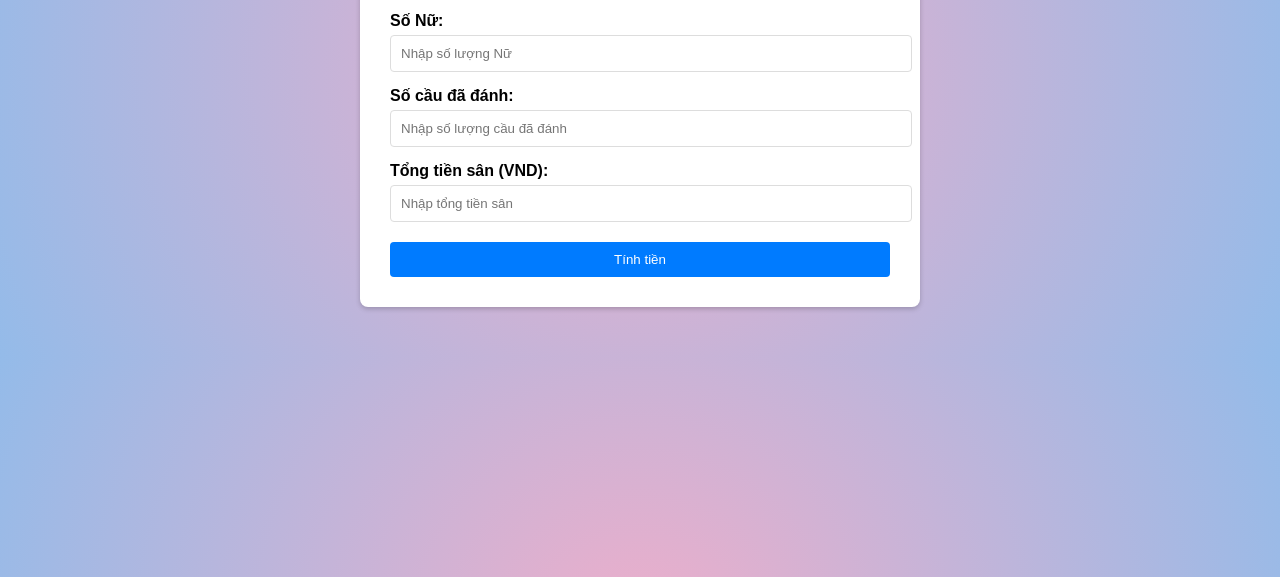
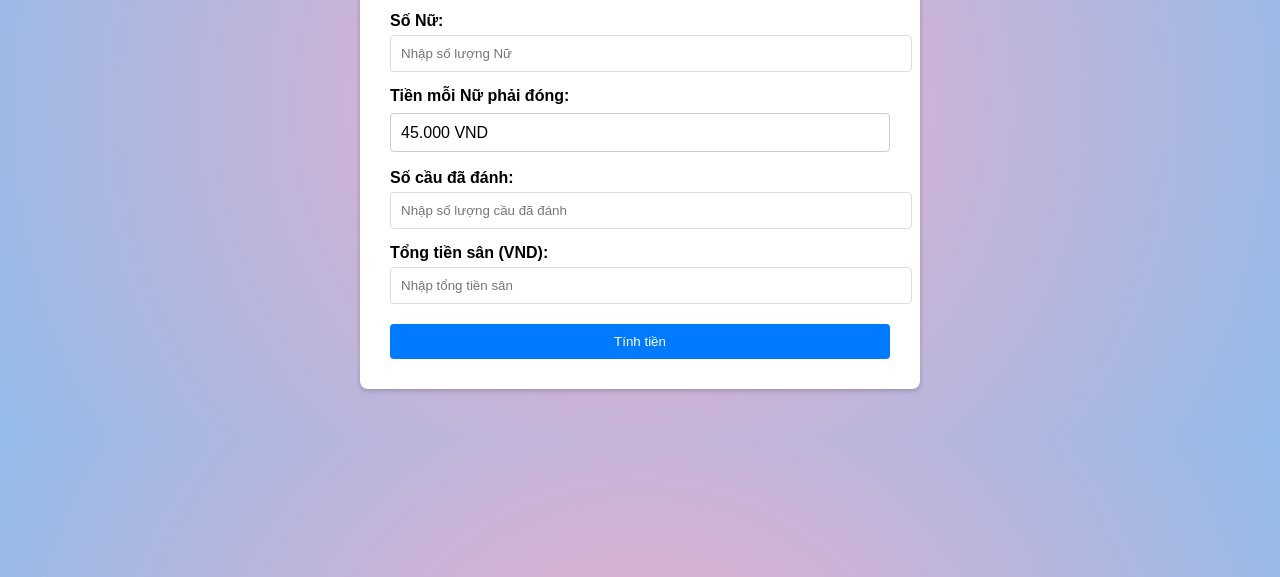
Before and after one commit to dieo20011/badminton_caculator, a plain HTML site: page index.html in a window 1280 px wide. Shown: the part 223-800 px from the top of the page. Drawn offline with Linux system fonts and the light colour scheme.

Commit message:
New version with dropdown for woman fee

```diff
--- a/index.html
+++ b/index.html
@@ -15,11 +15,19 @@
         <label for="numWomen">Số Nữ:</label>
         <input type="number" id="numWomen" placeholder="Nhập số lượng Nữ" min="0">
 
+        <label for="womanFee">Tiền mỗi Nữ phải đóng:</label>
+        <select id="womanFee" class="custom-select">
+            <option value="45000">45.000 VND</option>
+            <option value="50000">50.000 VND</option>
+        </select>
+
+
         <label for="numShuttles">Số cầu đã đánh:</label>
         <input type="number" id="numShuttles" placeholder="Nhập số lượng cầu đã đánh" min="0">
 
         <label for="courtFee">Tổng tiền sân (VND):</label>
         <input type="number" id="courtFee" placeholder="Nhập tổng tiền sân" min="0">
+
 
         <button onclick="calculateFees()">Tính tiền</button>
 
--- a/scripts.js
+++ b/scripts.js
@@ -3,8 +3,8 @@ function calculateFees() {
     const numWomen = parseInt(document.getElementById('numWomen').value) || 0;
     const numShuttles = parseInt(document.getElementById('numShuttles').value) || 0;
     const courtFee = parseFloat(document.getElementById('courtFee').value) || 0;
+    const womanFee = parseInt(document.getElementById('womanFee').value) || 45000; // Tiền mỗi nữ đóng lấy từ dropdown
 
-    let womanFee = 45000; // Tiền mỗi nữ đóng mặc định
     const shuttleCostPerUnit = 23000; // Giá mỗi cầu
 
     // Tổng tiền cầu
--- a/styles.css
+++ b/styles.css
@@ -56,3 +56,22 @@ button:hover {
 .result p {
   margin: 5px 0;
 }
+.custom-select {
+    width: 100%;
+    padding: 10px;
+    border: 1px solid #ccc;
+    border-radius: 4px;
+    font-size: 16px;
+    margin-top: 8px;
+    margin-bottom: 2px;
+    box-sizing: border-box;
+    background: #fff;
+    appearance: none;
+    -webkit-appearance: none;
+    -moz-appearance: none;
+    transition: border-color 0.2s;
+}
+.custom-select:focus {
+    border-color: #4285f4;
+    outline: none;
+}
```
